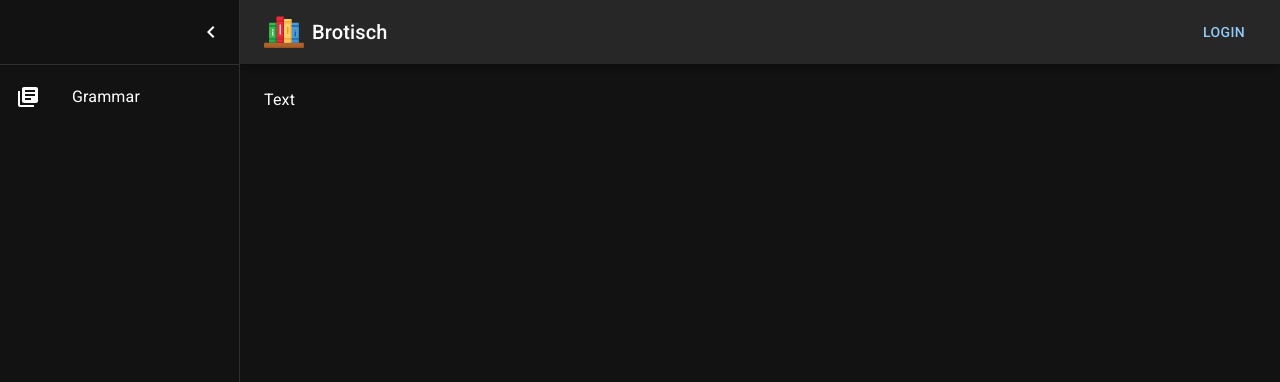
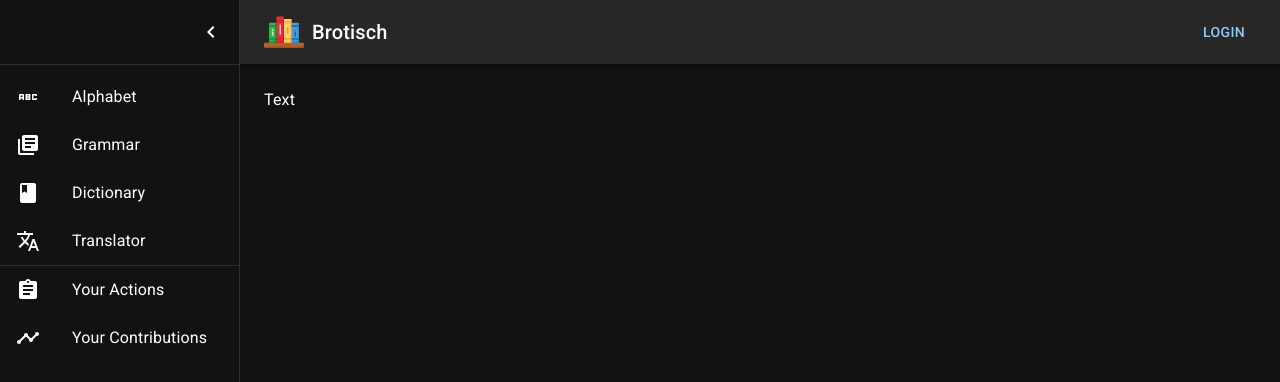
Before and after one commit to Frooastside/Brotisch, a React (Create React App) app in the folder frontend/: page / in a window 1280 px wide. Both pictures are taken after a click on the button "menu". Shown: the top 382 px of the page. Built offline with nearby package versions, Linux system fonts and the light colour scheme; no server answers.

Commit message:
Drawer Links

```diff
--- a/frontend/src/components/header/Navigator.js
+++ b/frontend/src/components/header/Navigator.js
@@ -1,6 +1,6 @@
 import {
-  ChevronLeft as ChevronLeftIcon,
-  ChevronRight as ChevronRightIcon, LibraryBooks as LibraryBooksIcon
+  Abc as AlphabetIcon, Assignment as ActionsIcon, Book as DictionaryIcon, ChevronLeft as ChevronLeftIcon,
+  ChevronRight as ChevronRightIcon, LibraryBooks as GrammarIcon, Translate as TranslatorIcon, Timeline as ContributionsIcon
 } from '@mui/icons-material';
 import { Divider, Drawer, IconButton, List, ListItem, ListItemIcon, ListItemText, styled, useTheme } from '@mui/material';
 import { useDispatch, useSelector } from 'react-redux';
@@ -33,11 +33,42 @@ const Navigator = () => {
       </DrawerHeader>
       <Divider />
       <List>
+        <ListItem button component={LinkBehavior} href="/alphabet">
+          <ListItemIcon>
+            <AlphabetIcon />
+          </ListItemIcon>
+          <ListItemText primary="Alphabet" />
+        </ListItem>
         <ListItem button component={LinkBehavior} href="/grammar">
           <ListItemIcon>
-            <LibraryBooksIcon />
+            <GrammarIcon />
           </ListItemIcon>
           <ListItemText primary="Grammar" />
+        </ListItem>
+        <ListItem button component={LinkBehavior} href="/dictionary">
+          <ListItemIcon>
+            <DictionaryIcon />
+          </ListItemIcon>
+          <ListItemText primary="Dictionary" />
+        </ListItem>
+        <ListItem button component={LinkBehavior} href="/translate">
+          <ListItemIcon>
+            <TranslatorIcon />
+          </ListItemIcon>
+          <ListItemText primary="Translator" />
+        </ListItem>
+        <Divider />
+        <ListItem button component={LinkBehavior} href="/actions">
+          <ListItemIcon>
+            <ActionsIcon />
+          </ListItemIcon>
+          <ListItemText primary="Your Actions" />
+        </ListItem>
+        <ListItem button component={LinkBehavior} href="/contributions">
+          <ListItemIcon>
+            <ContributionsIcon />
+          </ListItemIcon>
+          <ListItemText primary="Your Contributions" />
         </ListItem>
       </List>
     </Drawer>
```
